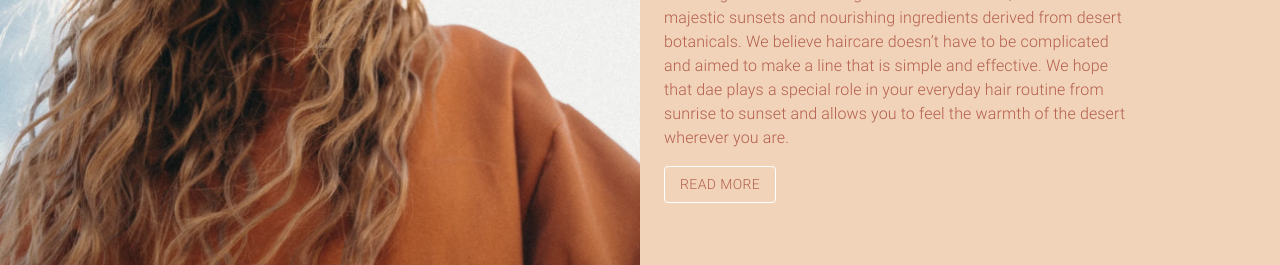
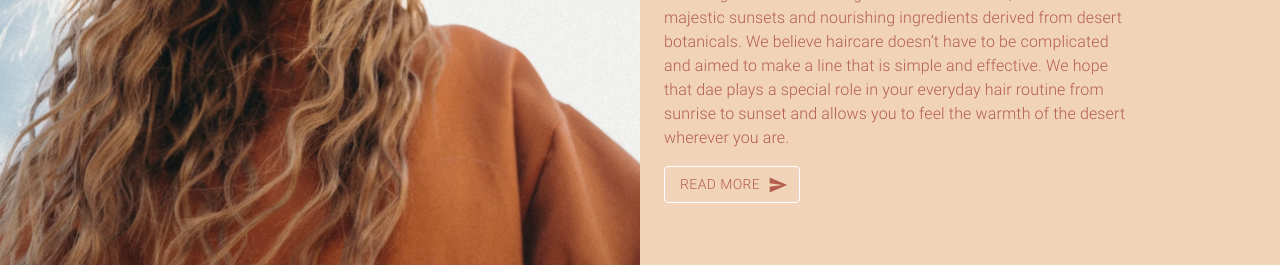
Before and after one commit to RovdoSophiya/SVC, a React (Create React App) app: page /About in a window 1280 px wide. Shown: the part 1029-1294 px from the top of the page. Built offline with nearby package versions, Linux system fonts and the light colour scheme.

Commit message:
feat: fix meetDae

```diff
--- a/src/Pages/_components/MeetDae/meetDae.js
+++ b/src/Pages/_components/MeetDae/meetDae.js
@@ -6,6 +6,7 @@ import {
   Typography,
   Button,
 } from "@mui/material";
+import SendIcon from '@mui/icons-material/Send';
 import "./meet-dae.css";
 import firstGirl from "../../../assets/img/First-girl.png";
 
@@ -55,6 +56,7 @@ class MeetDae extends Component {
             variant="outlined"
             data-i18="learnMore"
             className="Learn-more open-modal"
+            endIcon={<SendIcon />}
             sx={{ color: "#b45f4d", borderColor: "white" }}
           >
             Read More
```
Also changed, not shown: 1 other file (tests, documents, lock files or other folders).
